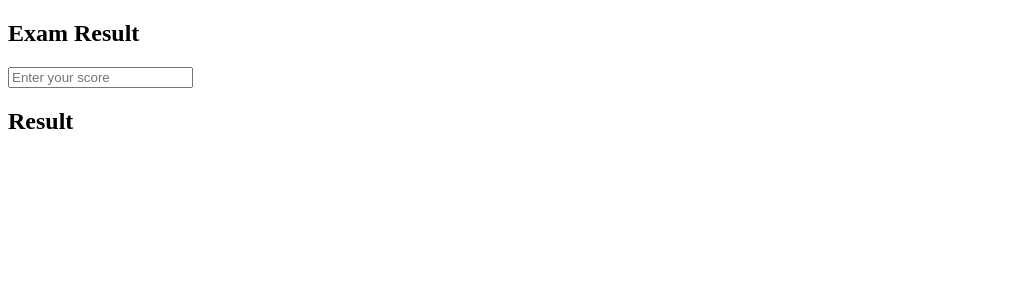
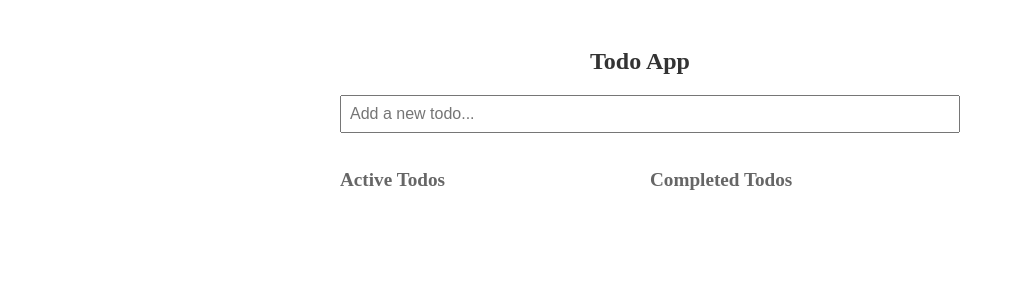
Before and after one commit to yeminko/vue-workspace, a Vue app in the folder vue-basic/: page / in a window 1280 px wide. Before the commit this address had no page. Shown: the top 300 px of the page, without its empty margins (0-1015 px from the left). Built offline with nearby package versions, Linux system fonts and the light colour scheme; the HTML template or start-up script is replaced by a standard one.

Commit message:
feat: replace ConditionalRendering component with TodoApp and add new components for computed properties, lifecycle, and list rendering

```diff
--- a/vue-basic/src/App.vue
+++ b/vue-basic/src/App.vue
@@ -1,9 +1,9 @@
 <template>
-  <ConditionalRendering2 />
+  <TodoApp />
 </template>
 
 <script setup lang="ts">
-import ConditionalRendering2 from './components/ConditionalRendering2.vue'
+import TodoApp from './components/TodoApp.vue'
 </script>
 
 <style scoped lang="scss"></style>
--- a/vue-basic/src/components/ConditionalRendering.vue
+++ b/vue-basic/src/components/ConditionalRendering.vue
@@ -1,7 +1,8 @@
 <template>
   <section>
-    <h1 v-if="show">Hi there!</h1>
-    <h1 v-else>Good Bye!</h1>
+    <h1 v-if="status === 'high'">HIGH</h1>
+    <h1 v-else-if="status === 'medium'">MEDIUM</h1>
+    <h1 v-else>LOW</h1>
     <button @click="show = !show">Toggle</button>
   </section>
 </template>
@@ -9,6 +10,7 @@
 <script setup lang="ts">
 import { ref } from 'vue'
 
+const status = ref('online')
 const show = ref(true)
 </script>
 
--- /dev/null
+++ b/vue-basic/src/components/TodoApp.vue
@@ -0,0 +1,137 @@
+<template>
+  <section class="todo-app">
+    <h1>Todo App</h1>
+
+    <div class="input-container">
+      <input type="text" v-model="newTodo" @keyup.enter="addTodo" placeholder="Add a new todo..." />
+    </div>
+
+    <div class="lists-container">
+      <div class="active-todos">
+        <h2>Active Todos</h2>
+        <ul>
+          <li v-for="todo in activeTodos" :key="todo.id">
+            <input type="checkbox" :checked="todo.completed" @change="toggleTodo(todo)" />
+            <span>{{ todo.text }}</span>
+            <button @click="deleteTodo(todo.id)">Delete</button>
+          </li>
+        </ul>
+      </div>
+
+      <div class="completed-todos">
+        <h2>Completed Todos</h2>
+        <ul>
+          <li v-for="todo in completedTodos" :key="todo.id">
+            <input type="checkbox" :checked="todo.completed" @change="toggleTodo(todo)" />
+            <span class="completed">{{ todo.text }}</span>
+            <button @click="deleteTodo(todo.id)">Delete</button>
+          </li>
+        </ul>
+      </div>
+    </div>
+  </section>
+</template>
+
+<script setup lang="ts">
+import { ref, computed } from 'vue'
+
+interface Todo {
+  id: number
+  text: string
+  completed: boolean
+}
+
+const todos = ref<Todo[]>([])
+const newTodo = ref('')
+
+const activeTodos = computed(() => todos.value.filter((todo) => !todo.completed))
+
+const completedTodos = computed(() => todos.value.filter((todo) => todo.completed))
+
+function addTodo() {
+  if (newTodo.value.trim()) {
+    todos.value.push({
+      id: Date.now(),
+      text: newTodo.value,
+      completed: false,
+    })
+    newTodo.value = ''
+  }
+}
+
+function toggleTodo(todo: Todo) {
+  todo.completed = !todo.completed
+}
+
+function deleteTodo(id: number) {
+  const index = todos.value.findIndex((todo) => todo.id === id)
+  if (index > -1) {
+    todos.value.splice(index, 1)
+  }
+}
+</script>
+
+<style scoped lang="scss">
+.todo-app {
+  max-width: 600px;
+  margin: 0 auto;
+  padding: 20px;
+
+  h1 {
+    text-align: center;
+    color: #333;
+  }
+
+  .input-container {
+    margin-bottom: 20px;
+
+    input {
+      width: 100%;
+      padding: 8px;
+      font-size: 16px;
+    }
+  }
+
+  .lists-container {
+    display: grid;
+    grid-template-columns: 1fr 1fr;
+    gap: 20px;
+
+    h2 {
+      color: #666;
+      font-size: 1.2em;
+    }
+
+    ul {
+      list-style: none;
+      padding: 0;
+
+      li {
+        display: flex;
+        align-items: center;
+        gap: 10px;
+        padding: 8px 0;
+
+        .completed {
+          text-decoration: line-through;
+          color: #999;
+        }
+
+        button {
+          margin-left: auto;
+          padding: 4px 8px;
+          background-color: #ff4444;
+          color: white;
+          border: none;
+          border-radius: 4px;
+          cursor: pointer;
+
+          &:hover {
+            background-color: #cc0000;
+          }
+        }
+      }
+    }
+  }
+}
+</style>
```
Also changed, not shown: vue-basic/src/components/ComputedProperty.vue (added, +26 -0 lines), vue-basic/src/components/LifeCycle.vue (added, +21 -0 lines), vue-basic/src/components/ListRendering.vue (added, +22 -0 lines).
